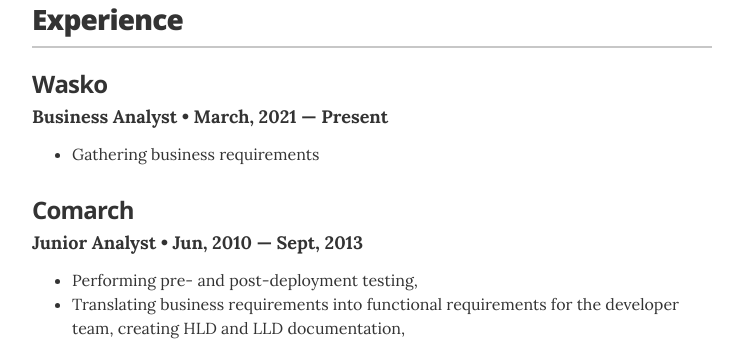
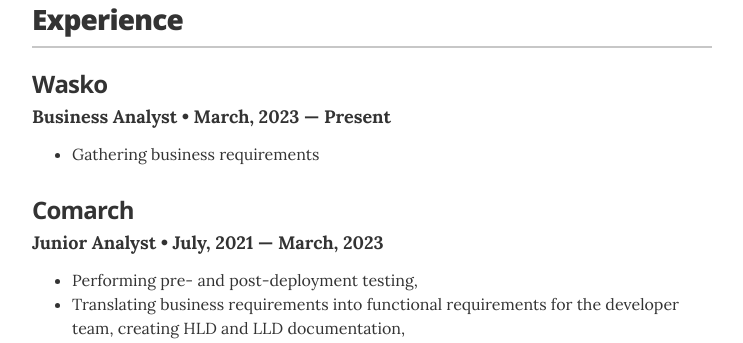
Before and after one commit to dawikry518/sju, a Jekyll site: the page built from index.html, in a window 1280 px wide. Shown: the part 570-913 px from the top of the page, without its empty margins (268-1011 px from the left). Built offline with Jekyll 4.4.1, drawn with Linux system fonts in a browser that asks for light colours.

Commit message:
Update experience

```diff
--- a/_data/experience.yml
+++ b/_data/experience.yml
@@ -2,11 +2,11 @@
 # Wasko
 - company: Wasko
   position: Business Analyst
-  duration: March, 2021 &mdash; Present
+  duration: March, 2023 &mdash; Present
   summary: <ul class="resume-item-list"><li>Gathering business requirements</li></ul>
 
 # Comarch
 - company: Comarch
   position: Junior Analyst
-  duration:  Jun, 2010 &mdash; Sept, 2013
+  duration:  July, 2021 &mdash; March, 2023
   summary: <ul class="resume-item-list"><li>Performing pre- and post-deployment testing,</li><li>Translating business requirements into functional requirements for the developer team, creating HLD and LLD documentation,</li><li>Participating in online and on-site workshops at the client's premises,</li><li>Implementing the OSS system for the Swiss and pan nordic companies,</li><li>Constant communication with the development team and support in their work,</li><li>Working as a services workstream leader</li><li>Working with the Common Reporting Standard - TMF</li></ul>
```
